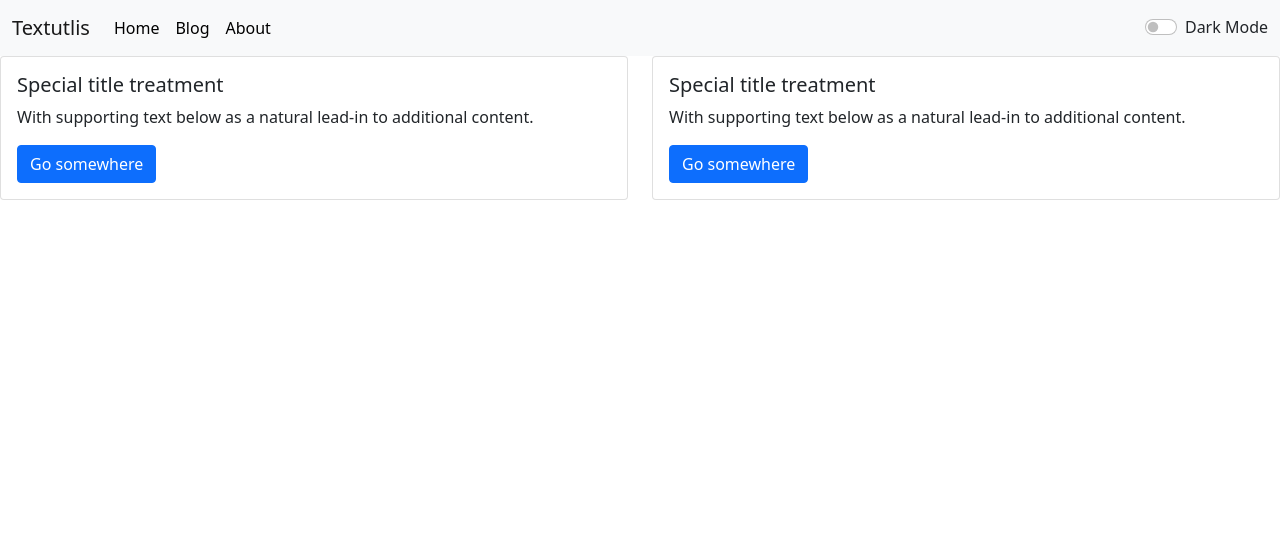
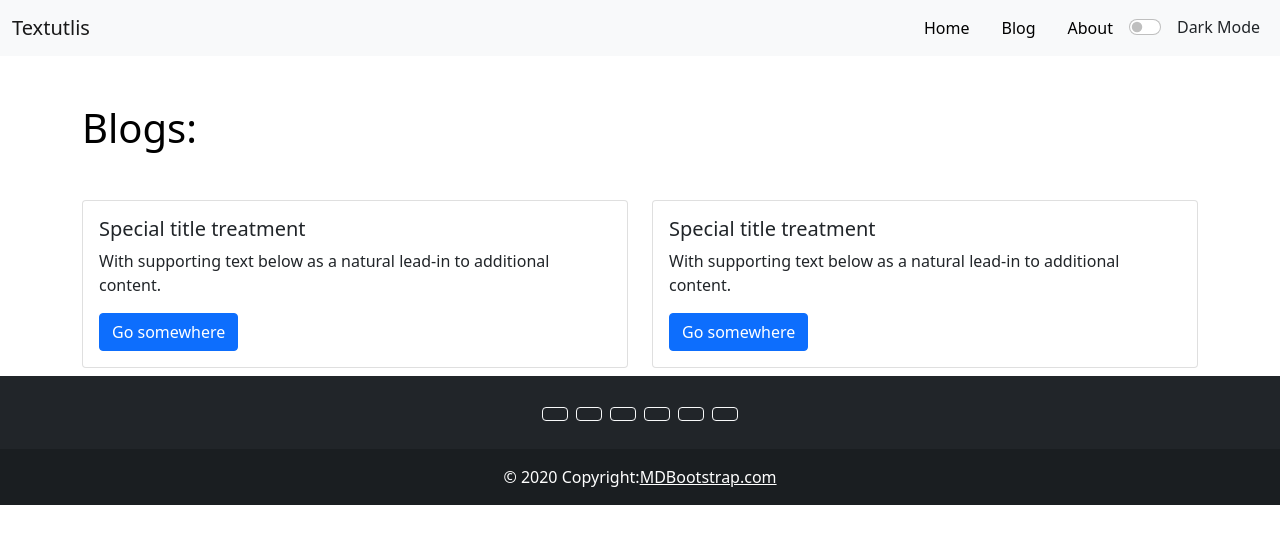
Before and after one commit to singhabhishekcse/Textutlis, a React (Create React App) app: page /blog in a window 1280 px wide. Shown: the top 544 px of the page. Built offline with nearby package versions, Linux system fonts and the light colour scheme.

Commit message:
footer components created

```diff
--- a/src/App.js
+++ b/src/App.js
@@ -1,7 +1,6 @@
 import React , {useState} from 'react';
 import Alert from './Components/Alert';
 import About from './Components/about.js';
-// import Card from './Components/card';
 import NavBar from './Components/NavBar';
 import TextForm from './Components/TextForm';
 import {
@@ -11,10 +10,13 @@ import {
 
 } from "react-router-dom";
 import Blog from './Components/Blog';
+import Footer from './Components/Footer';
 
 
 function App() {
+
    const [mode, setMode] = useState("light")
+
    const [alert, setAlert] = useState(null)
 
 
@@ -57,17 +59,18 @@ function App() {
        <Switch>
 
           <Route exact path="/about">
-            <About />
+            <About  mode={mode} />
           </Route>
           <Route exact path="/">
                <TextForm heading="Enter Your Text Below" mode={mode}   showAlert= {showAlert} />
           </Route>
           <Route exact path="/blog">
-            <Blog />
+            <Blog  mode={mode} />
           </Route>
         </Switch>
 
        </Router>
+       <Footer />
     </>
   );
 }
--- a/src/Components/Blog.js
+++ b/src/Components/Blog.js
@@ -1,11 +1,14 @@
 import React from 'react'
 import { Link } from 'react-router-dom'
 
-const Blog = () => {
+const Blog = (props) => {
     return (
         <>
-           <div className="row">
-                <div className="col-sm-6">
+        <div className="container">
+            <h1 className="my-5" style= {{ color: props.mode === "dark" ? "white": "black" }}> Blogs:</h1>
+           <div className="row my-2">
+
+                <div className="col-sm-6 ">
                     <div className="card">
                     <div className="card-body">
                         <h5 className="card-title">Special title treatment</h5>
@@ -24,7 +27,7 @@ const Blog = () => {
                     </div>
                 </div>
             </div>
-
+        </div>
         </>
     )
 }
--- /dev/null
+++ b/src/Components/Footer.js
@@ -0,0 +1,49 @@
+import React from 'react'
+
+const Footer = () => {
+    return (
+        <>  <footer className ="bg-dark text-center text-white">
+        {/* <!-- Grid container --> */}
+        <div className ="container p-4 pb-0">
+          {/* <!-- Section: Social media --> */}
+          <section className ="mb-4">
+            {/* <!-- Facebook --> */}
+            <a className ="btn btn-outline-light btn-floating m-1" href="https://www.facebook.com/mranoint" role="button"
+              ><i className ="fab fa-facebook-f"></i></a>
+
+            {/* <!-- Twitter --> */}
+            <a className ="btn btn-outline-light btn-floating m-1" href="https://www.twitter.com/mranoint" role="button"
+              ><i className ="fab fa-twitter"></i></a>
+
+            {/* <!-- Google --> */}
+            <a className ="btn btn-outline-light btn-floating m-1" href="https://www.google.com/mranoint" role="button"
+              ><i className ="fab fa-google"></i></a>
+
+            {/* <!-- Instagram --> */}
+            <a className ="btn btn-outline-light btn-floating m-1" href="https://www.instagram.com/mranoint" role="button"
+              ><i className ="fab fa-instagram"></i></a>
+
+            {/* <!-- Linkedin --> */}
+            <a className ="btn btn-outline-light btn-floating m-1" href="https://www.linkedin.com/mranoint" role="button"
+              ><i className ="fab fa-linkedin-in"></i></a>
+
+            {/* <!-- Github --> */}
+            <a className ="btn btn-outline-light btn-floating m-1" href="https://www.github.com/mranoint" role="button"
+              ><i className ="fab fa-github"></i></a>
+          </section>
+          {/* <!-- Section: Social media --> */}
+        </div>
+        {/* <!-- Grid container --> */}
+
+        {/* <!-- Copyright --> */}
+        <div className ="text-center p-3" style={{backgroundColor: "rgba(0, 0, 0, 0.2)"}}>© 2020 Copyright:
+          <a className ="text-white" href="https://mdbootstrap.com/">MDBootstrap.com</a>
+        </div>
+        {/* <!-- Copyright --> */}
+      </footer>
+
+        </>
+    )
+}
+
+export default Footer
--- a/src/Components/NavBar.js
+++ b/src/Components/NavBar.js
@@ -11,26 +11,33 @@ const NavBar = (props) => {
     return (
         <>
                 <nav className={`navbar navbar-expand-lg navbar-${props.mode} bg-${props.mode}`}>
-                    <div className="container-fluid ">
-                        <Link className="navbar-brand" to="/">{props.title}</Link>
+
+                    <div className="container-fluid">
+
+                    <Link className="navbar-brand" to="/">{props.title}</Link>
+
                           <button className="navbar-toggler" type="button" data-bs-toggle="collapse" data-bs-target="navbarSupportedContent" aria-controls="navbarSupportedContent" aria-expanded="false" aria-label="Toggle navigation" onClick={() => {setshow(!show)} }>
                           <span className="navbar-toggler-icon"></span>
                           </button>
 
+
                         <div className={`collapse navbar-collapse ${show ? "show":""}`} >
 
-                            <ul className="navbar-nav me-auto mb-2 mb-lg-0">
+                        <ul className="navbar-nav ms-auto mb-2 mb-lg-0 ">
                             <li className="nav-item">
-                            <Link className="nav-link active" style= {{ color: props.mode === "dark" ? "white": "black" }} aria-current="page" to="/">{props.home}</Link>
+                            <Link className="nav-link active mx-2" style= {{ color: props.mode === "dark" ? "white": "black" }} aria-current="page" to="/">{props.home}</Link>
                             </li>
                             <li className="nav-item">
-                            <Link className="nav-link" style= {{ color: props.mode === "dark" ? "white": "black" }} to="/blog">{props.blog}</Link>
+                            <Link className="nav-link mx-2" style= {{ color: props.mode === "dark" ? "white": "black" }} to="/blog">{props.blog}</Link>
                             </li>
 
                             <li className="nav-item">
-                            <Link className="nav-link " style= {{ color: props.mode === "dark" ? "white": "black" }} to="/about" tabIndex="-1" >{props.about}</Link>
+                            <Link className="nav-link mx-2 " style= {{ color: props.mode === "dark" ? "white": "black" }} to="/about" tabIndex="-1" >{props.about}</Link>
                             </li>
                             </ul>
+
+
+
 
                              {/* <form className="d-flex"> */}
                             {/* <button className="btn btn-outline-success login-btn  me-2" type="submit">{props.login}</button>
@@ -39,13 +46,22 @@ const NavBar = (props) => {
                             <button className="btn btn-outline-success" type="submit">Search</button>
                              </form>  */}
                             <div className={`form-check form-switch text-${ props.mode === "dark" ? "light": "dark" }`}>
+
+
+
+
+
+
+
+
+
                               <input className="form-check-input" onClick={props.toggleMode} type="checkbox" id="flexSwitchCheckDefault"/>
-                               <label className="form-check-label" htmlFor="flexSwitchCheckDefault">Dark Mode</label>
+                               <label className="form-check-label mx-2 " htmlFor="flexSwitchCheckDefault">Dark Mode</label>
                             </div>
 
                         </div>
+
                     </div>
-
                  </nav>
 
 
--- a/src/Components/about.js
+++ b/src/Components/about.js
@@ -1,14 +1,14 @@
 import React from 'react'
 
-const About = () => {
+const About = (props) => {
 
 
 
 
     return (
         <> <div className="container my-5">
-          <h1>About Us</h1>
-            <div className="accordion" id="accordionExample">
+          <h1 style= {{ color: props.mode === "dark" ? "white": "black" }}>About Us</h1>
+            <div className="accordion my-3" id="accordionExample">
                             <div className="accordion-item">
                                 <h2 className="accordion-header" id="headingOne">
                                 <button className="accordion-button" type="button" data-bs-toggle="collapse" data-bs-target="#collapseOne" aria-expanded="true" aria-controls="collapseOne">
```
